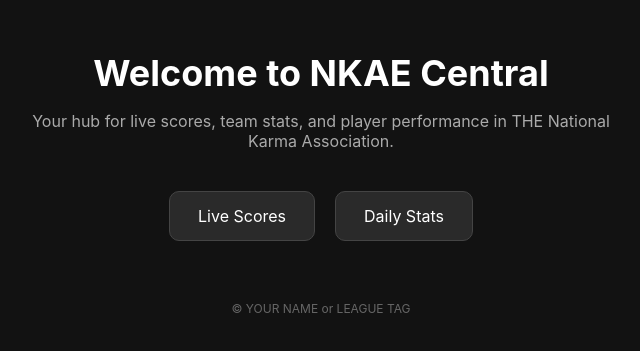
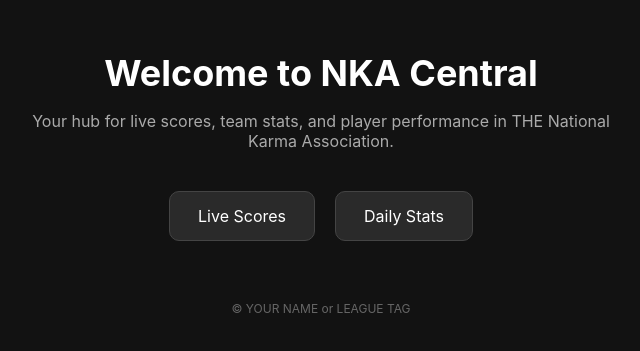
Before and after one commit to bellolikethat/nka-scoring, a plain HTML site: page index.html in a window 1280 px wide. Shown: the part 217-568 px from the top of the page, without its empty margins (319-959 px from the left). Drawn offline with Linux system fonts and the light colour scheme.

Commit message:
Update index.html

```diff
--- a/index.html
+++ b/index.html
@@ -72,7 +72,7 @@
 <body>
 
   <!-- ✏️ Customize your main heading -->
-  <h1>Welcome to NKAE Central</h1>
+  <h1>Welcome to NKA Central</h1>
 
   <!-- ✏️ Update this description to fit your league -->
   <p>Your hub for live scores, team stats, and player performance in THE National Karma Association.</p>
```
